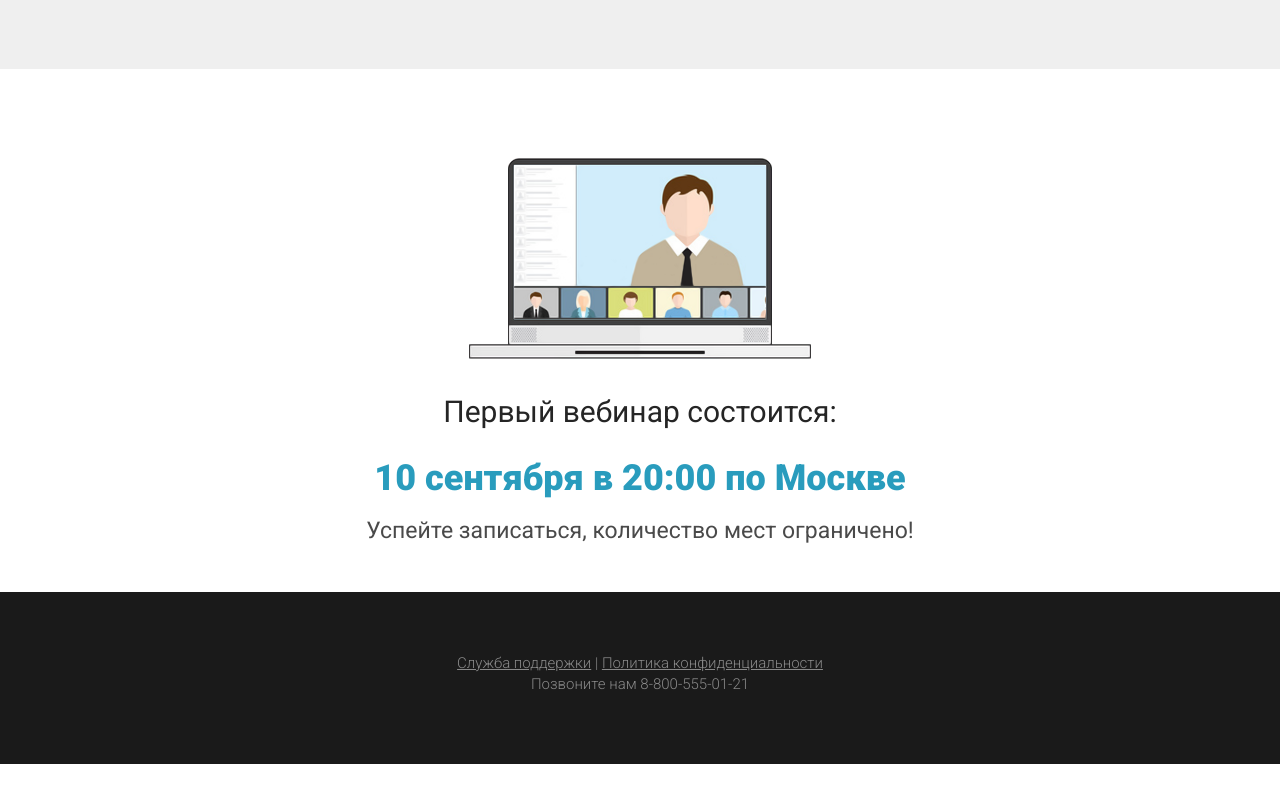
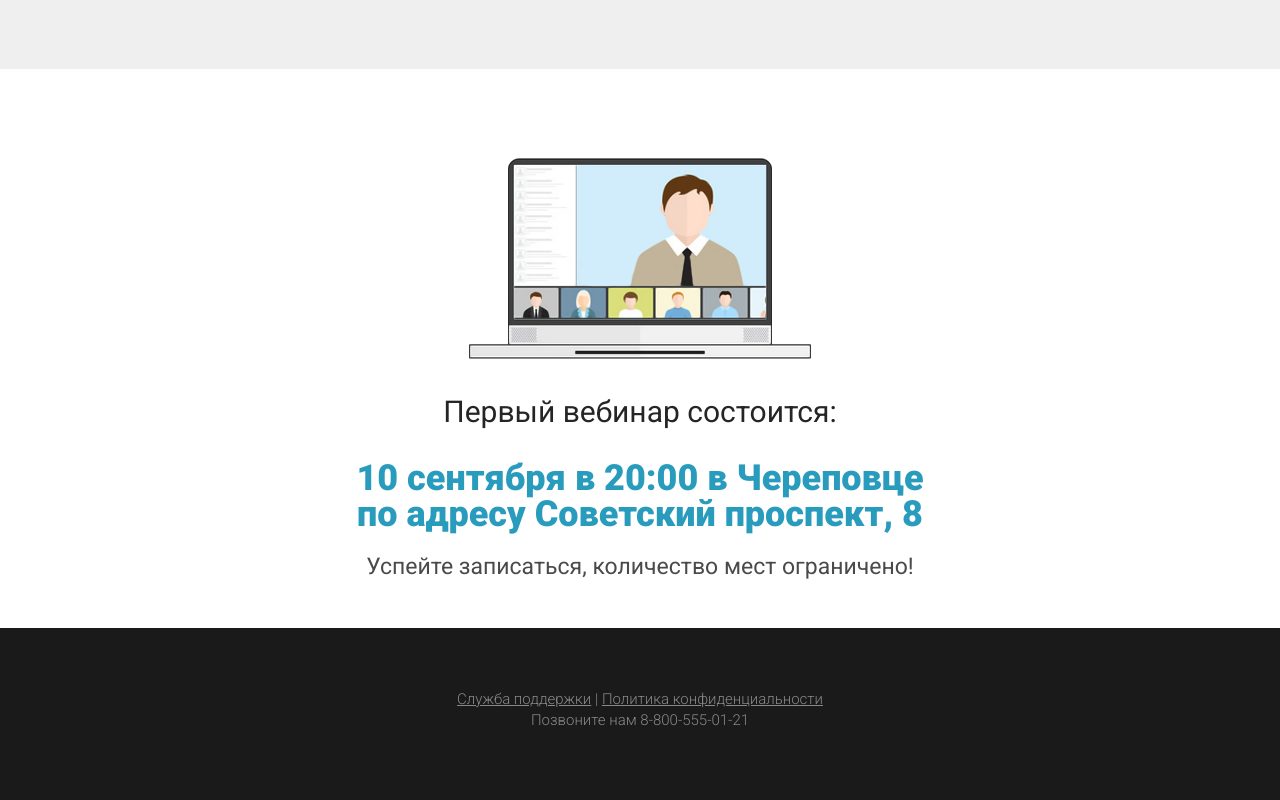
Before and after one commit to Gurdian17/wordpress, a plain HTML site: page index.html in a window 1280 px wide. Shown: the part 3089-3889 px from the top of the page. Before the commit the page ends 3853 px from the top, so only its background shows below. Drawn offline with Linux system fonts and the light colour scheme.

Commit message:
Add files via upload

```diff
--- a/index.html
+++ b/index.html
@@ -141,7 +141,7 @@
     <div class="container">
       <img src="images/first_web.png" alt="" class="first_img">
       <div class="first_web">Первый вебинар состоится:</div>
-      <div class="first_date">10 сентября в 20:00 по Москве</div>
+      <div class="first_date">10 сентября в 20:00 в Череповце <br> по адресу Советский проспект, 8</div>
       <div class="first_registration">Успейте записаться, количество мест ограничено!</div>
     </div>
   </section>
```
